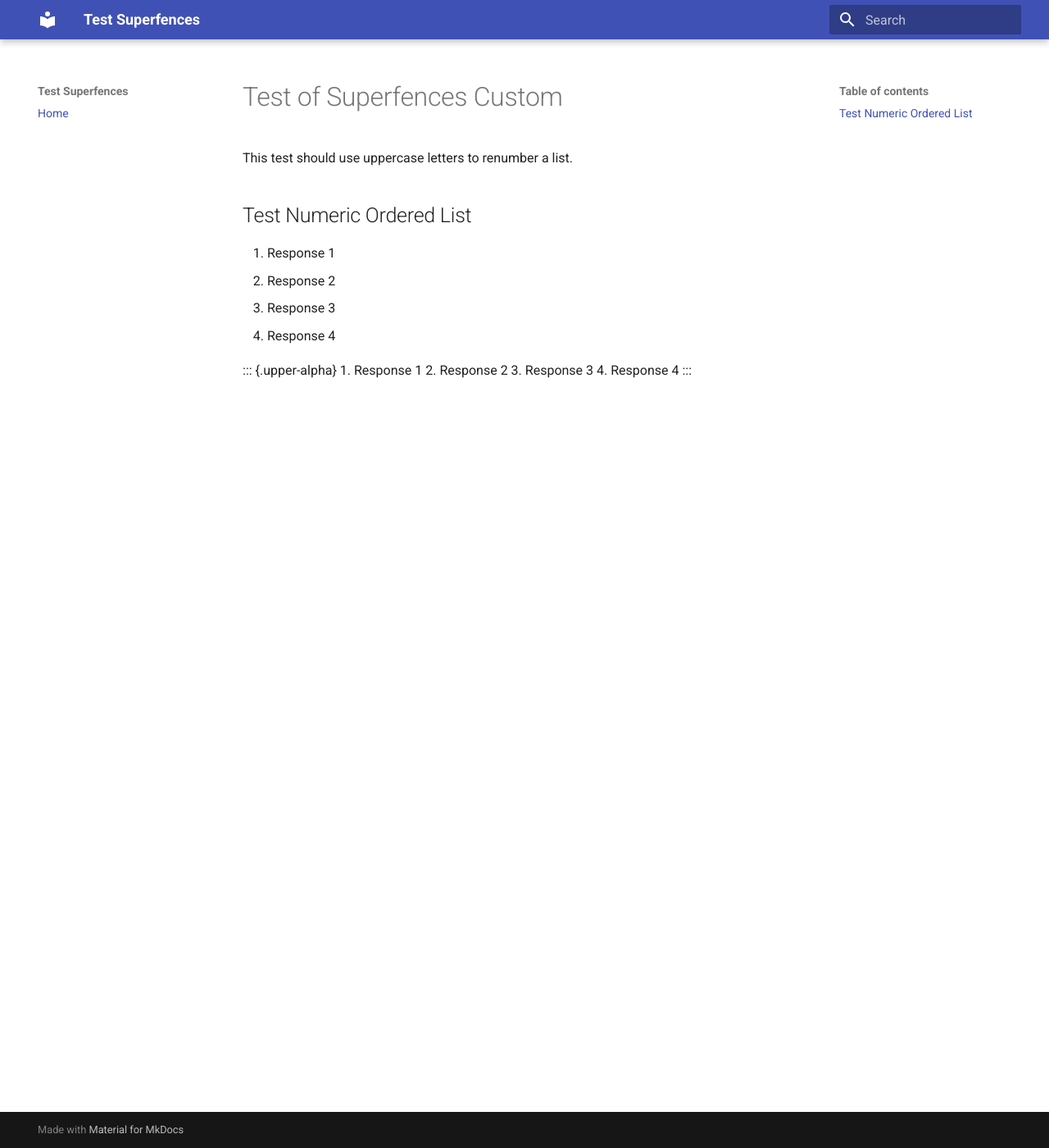
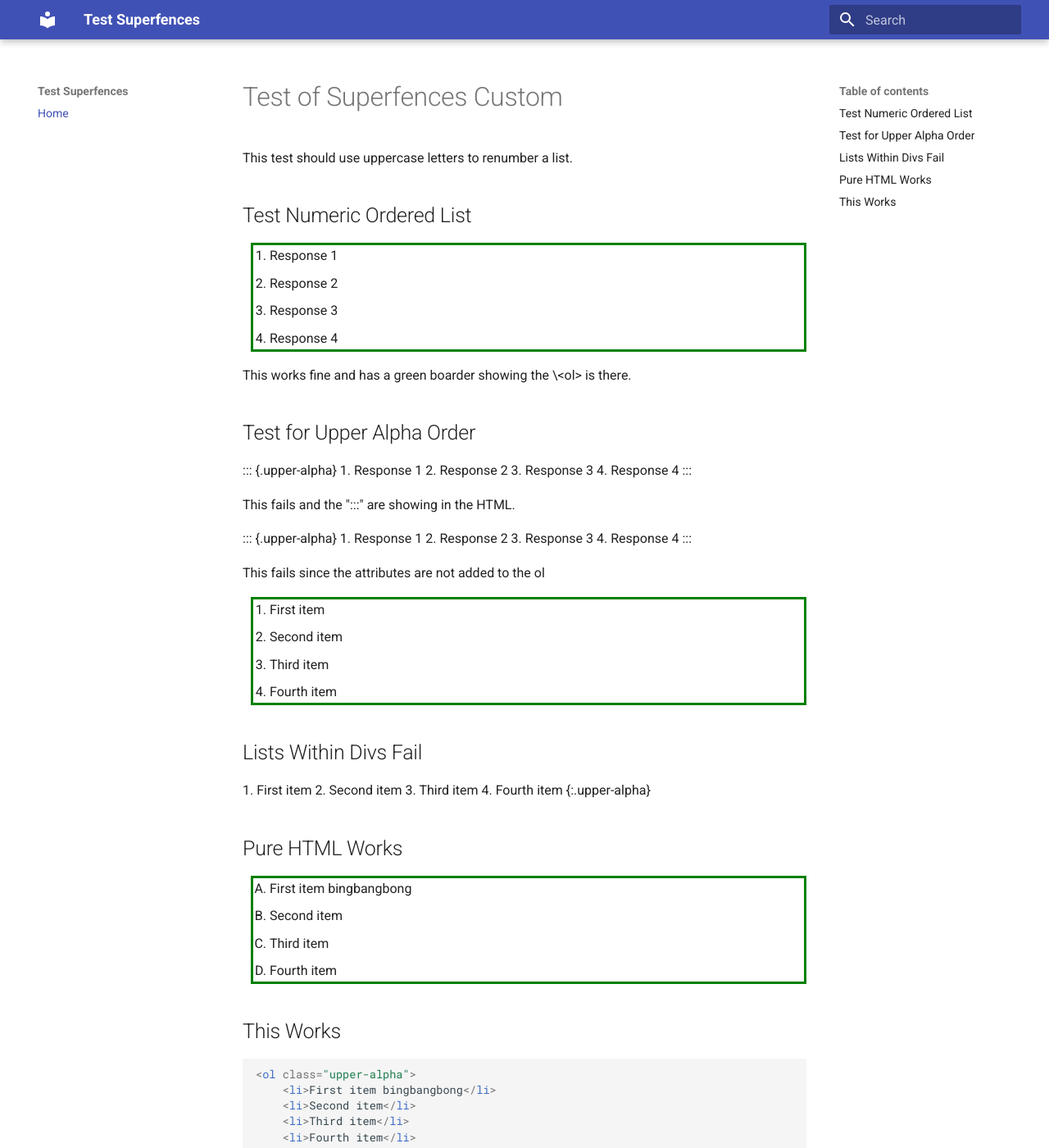
Before and after one commit to dmccreary/superfences, an MkDocs documentation site: the page built from docs/index.md, in a window 1280 px wide and 1400 px high. Shown: the whole window at 82% size. Built offline with MkDocs 1.6.1 and Material for MkDocs 9.7.7, drawn with Linux system fonts in a browser that asks for light colours; some of the changed text lies outside the part shown.

Commit message:
updating content

````diff
--- a/docs/css/extra.css
+++ b/docs/css/extra.css
@@ -1,3 +1,12 @@
 .upper-alpha > ol {
     list-style-type: upper-alpha;
 }
+
+ol.upper-alpha {
+    list-style-type: upper-alpha;
+}
+
+/* for testing the ol elements are in the HTML */
+ol {
+    border: solid green 3px;
+}
--- a/docs/index.md
+++ b/docs/index.md
@@ -10,9 +10,70 @@
 3. Response 3
 4. Response 4
 
+This works fine and has a green boarder showing the \<ol\> is there.
+
+## Test for Upper Alpha Order
+
 ::: {.upper-alpha}
 1. Response 1
 2. Response 2
 3. Response 3
 4. Response 4
 :::
+
+This fails and the ":::" are showing in the HTML.
+
+::: {.upper-alpha} 1. Response 1 2. Response 2 3. Response 3 4. Response 4 :::
+
+This fails since the attributes are not added to the ol
+
+1. First item
+2. Second item
+3. Third item
+4. Fourth item
+{:.upper-alpha}
+
+## Lists Within Divs Fail
+
+<div class="upper-alpha">
+1. First item
+2. Second item
+3. Third item
+4. Fourth item
+{:.upper-alpha}
+</div>
+
+## Pure HTML Works
+
+<div class="upper-alpha">
+    <ol>
+        <li>First item bingbangbong</li>
+        <li>Second item</li>
+        <li>Third item</li>
+        <li>Fourth item</li>
+    </ol>
+</div>
+
+## This Works
+
+```html
+<ol class="upper-alpha">
+    <li>First item bingbangbong</li>
+    <li>Second item</li>
+    <li>Third item</li>
+    <li>Fourth item</li>
+</ol>
+```
+
+```css
+ol.upper-alpha {
+    list-style-type: upper-alpha;
+}
+```
+
+<ol class="upper-alpha">
+    <li>First item bingbangbong</li>
+    <li>Second item</li>
+    <li>Third item</li>
+    <li>Fourth item</li>
+</ol>
--- a/mkdocs.yml
+++ b/mkdocs.yml
@@ -4,12 +4,17 @@
 
 theme:
   name: material
-  markdown_extensions:
+
+markdown_extensions:
   - attr_list
+  # - markdown.extensions.extra
   - pymdownx.superfences:
       custom_fences:
         - name: div
           class: ''
-          format: pymdownx.superfences.fence_div_format
+          format: !!python/name:pymdownx.superfences.fence_div_format
 extra_css:
   - css/extra.css
+
+#          format: !!python/name:pymdownx.superfences.fence_div_format
+#          format: pymdownx.superfences.fence_div_format
````
